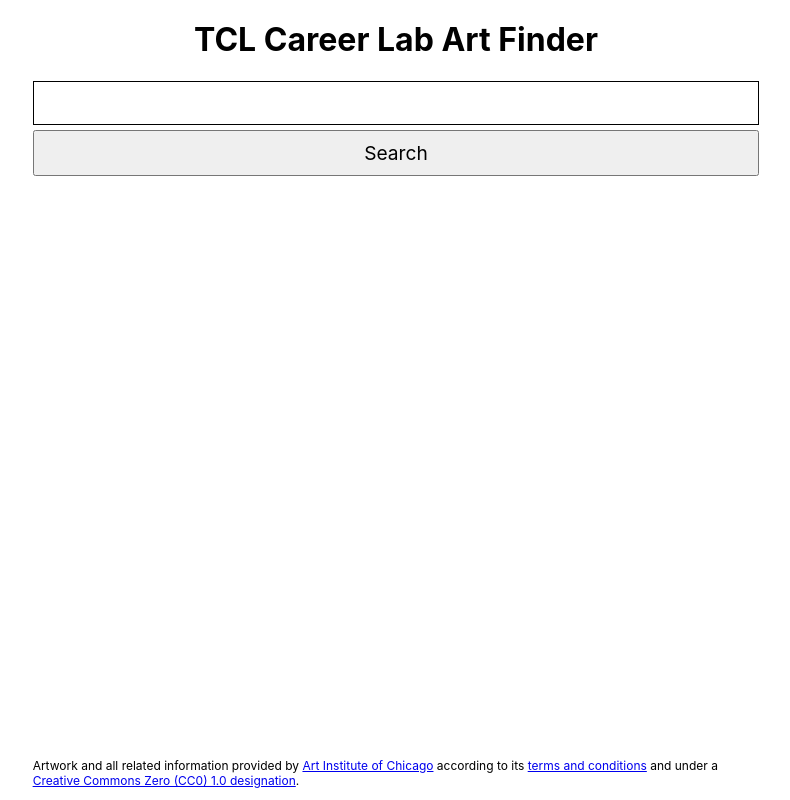
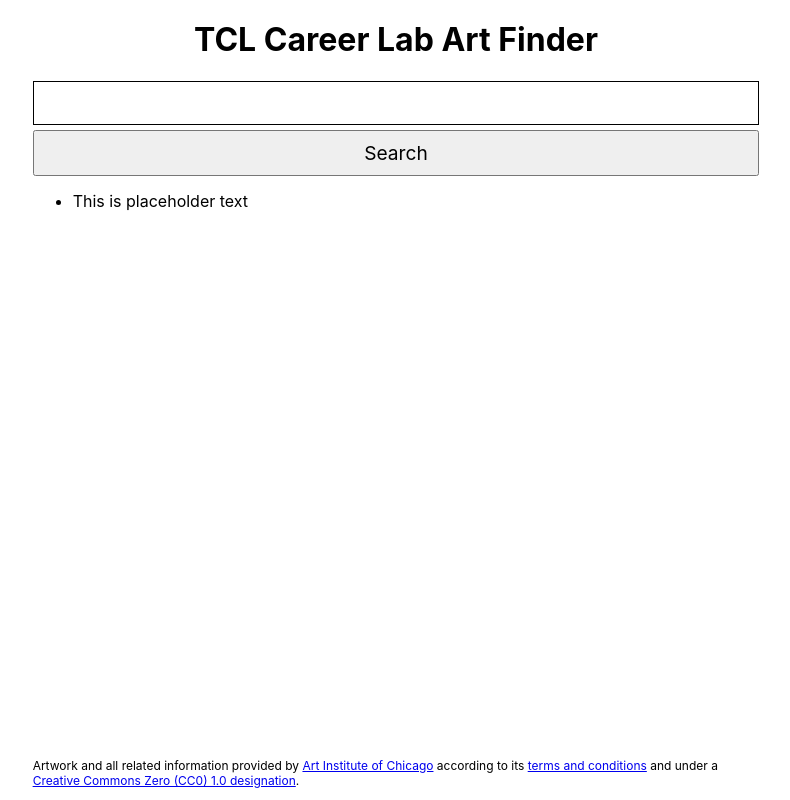
Before and after one commit to Amy-Pr/cl-take-home-assignment, a React (Vite) app: page / in a window 1280 px wide. Shown: the whole page, without its empty margins (244-1034 px from the left). Built offline with nearby package versions, Linux system fonts and the light colour scheme.

Commit message:
Add placeholder text to return value

```diff
--- a/src/components/App.jsx
+++ b/src/components/App.jsx
@@ -23,6 +23,9 @@ export function App() {
 		<div className="App">
 			<h1>TCL Career Lab Art Finder</h1>
 			<SearchForm onSearchSubmit={onSearchSubmit} />
+			<ul>
+				<li>This is placeholder text</li>
+			</ul>
 			<Footer />
 		</div>
 	);
```
